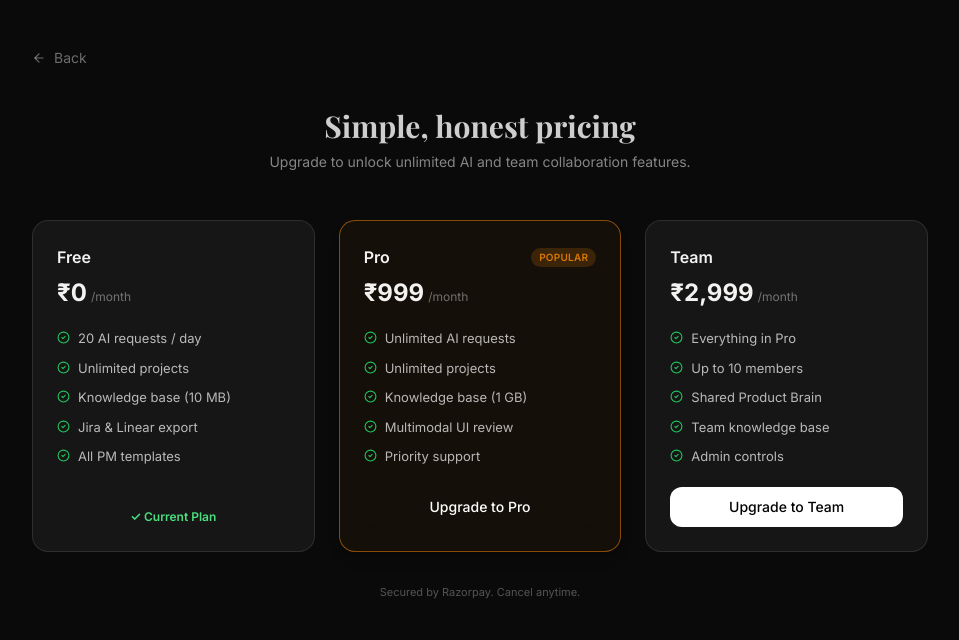
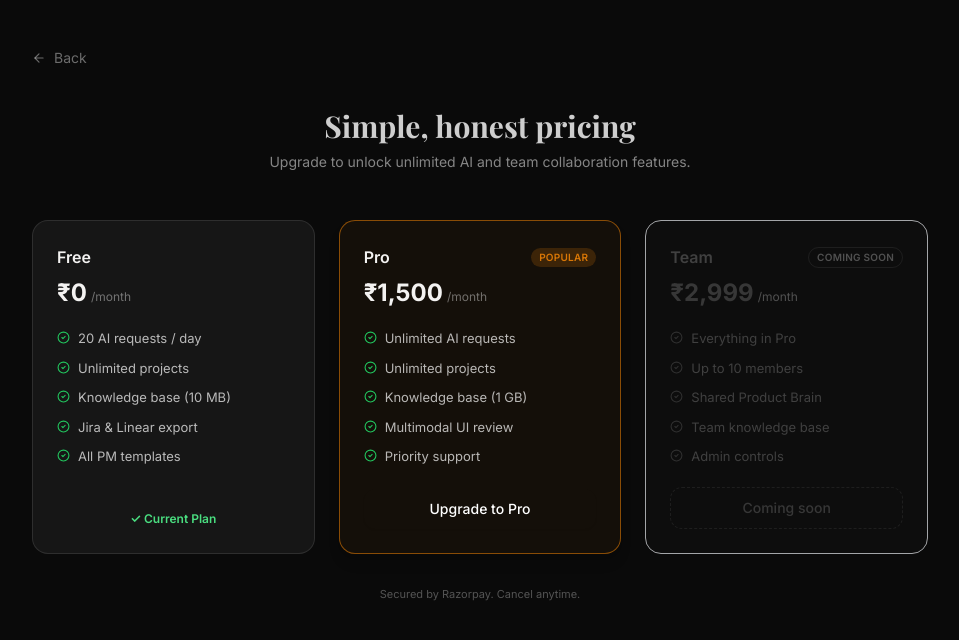
Before and after one commit to Readyaddy/Pmind, a Next.js app in the folder cursor-for-pms/: page /billing in a window 1280 px wide. Shown: the top 640 px of the page, without its empty margins (160-1119 px from the left). Built offline with nearby package versions, Linux system fonts and the light colour scheme; no server answers; a web font is replaced by a local one.

Commit message:
added new ui things

```diff
--- a/cursor-for-pms/src/app/billing/page.tsx
+++ b/cursor-for-pms/src/app/billing/page.tsx
@@ -21,11 +21,12 @@ const PLANS = [
     cta: "Current Plan",
     disabled: true,
     highlight: false,
+    comingSoon: false,
   },
   {
     id: "pro",
     name: "Pro",
-    price: "₹999",
+    price: "₹1,500",
     period: "/month",
     features: [
       "Unlimited AI requests",
@@ -37,6 +38,7 @@ const PLANS = [
     cta: "Upgrade to Pro",
     disabled: false,
     highlight: true,
+    comingSoon: false,
   },
   {
     id: "team",
@@ -50,9 +52,10 @@ const PLANS = [
       "Team knowledge base",
       "Admin controls",
     ],
-    cta: "Upgrade to Team",
-    disabled: false,
+    cta: "Coming Soon",
+    disabled: true,
     highlight: false,
+    comingSoon: true,
   },
 ];
 
@@ -79,7 +82,7 @@ function loadRazorpayScript(): Promise<boolean> {
 export default function BillingPage() {
   const { userId } = useCustomAuth();
   const router = useRouter();
-  const [subscription, setSubscription] = useState<{ plan: string; status: string } | null>(null);
+  const [subscription, setSubscription] = useState<{ plan: string; status: string; current_period_end?: string | null } | null>(null);
   const [loading, setLoading] = useState(false);
   const [error, setError] = useState<string | null>(null);
   const API = process.env.NEXT_PUBLIC_API_URL;
@@ -218,31 +221,42 @@ export default function BillingPage() {
           {PLANS.map((plan) => (
             <div
               key={plan.id}
-              className={`rounded-2xl border p-6 flex flex-col gap-5 ${
-                plan.highlight
+              className={`rounded-2xl border p-6 flex flex-col gap-5 relative ${
+                plan.comingSoon
+                  ? "border-black/8 dark:border-white/8 bg-white/40 dark:bg-white/[0.02] opacity-70"
+                  : plan.highlight
                   ? "border-amber-400 dark:border-amber/60 bg-amber-50/50 dark:bg-amber/5 shadow-lg"
                   : "border-black/10 dark:border-white/10 bg-white/60 dark:bg-white/5"
               }`}
             >
               <div>
                 <div className="flex items-center justify-between mb-1">
-                  <h2 className="font-semibold text-black dark:text-ivory">{plan.name}</h2>
+                  <h2 className={`font-semibold ${plan.comingSoon ? "text-black/40 dark:text-white/30" : "text-black dark:text-ivory"}`}>
+                    {plan.name}
+                  </h2>
                   {plan.highlight && (
                     <span className="text-[10px] bg-amber-200 dark:bg-amber/20 text-amber-800 dark:text-amber px-2 py-0.5 rounded-full font-semibold uppercase tracking-wide">
                       Popular
                     </span>
                   )}
+                  {plan.comingSoon && (
+                    <span className="text-[10px] bg-black/6 dark:bg-white/8 text-black/40 dark:text-white/40 px-2 py-0.5 rounded-full font-semibold uppercase tracking-wide border border-black/8 dark:border-white/10">
+                      Coming soon
+                    </span>
+                  )}
                 </div>
                 <div className="flex items-baseline gap-1 mt-2">
-                  <span className="text-2xl font-bold text-black dark:text-ivory">{plan.price}</span>
+                  <span className={`text-2xl font-bold ${plan.comingSoon ? "text-black/30 dark:text-white/25" : "text-black dark:text-ivory"}`}>
+                    {plan.price}
+                  </span>
                   <span className="text-xs text-black/40 dark:text-white/40">{plan.period}</span>
                 </div>
               </div>
 
               <ul className="flex flex-col gap-2.5 flex-1">
                 {plan.features.map((f) => (
-                  <li key={f} className="flex items-start gap-2 text-[13px] text-black/70 dark:text-white/70">
-                    <CheckCircle2 size={13} className="text-green-500 mt-0.5 flex-shrink-0" />
+                  <li key={f} className={`flex items-start gap-2 text-[13px] ${plan.comingSoon ? "text-black/35 dark:text-white/30" : "text-black/70 dark:text-white/70"}`}>
+                    <CheckCircle2 size={13} className={`mt-0.5 flex-shrink-0 ${plan.comingSoon ? "text-black/20 dark:text-white/20" : "text-green-500"}`} />
                     {f}
                   </li>
                 ))}
@@ -253,6 +267,11 @@ export default function BillingPage() {
                   <span className="text-xs font-semibold text-green-600 dark:text-green-400">
                     ✓ Current Plan
                   </span>
+                  {plan.id !== "free" && subscription?.current_period_end && (
+                    <p className="text-[11px] text-black/35 dark:text-white/30 mt-1.5">
+                      Renews {new Date(subscription.current_period_end).toLocaleDateString("en-IN", { day: "numeric", month: "short", year: "numeric" })}
+                    </p>
+                  )}
                   {plan.id !== "free" && (
                     <button
                       onClick={handleCancel}
@@ -263,6 +282,13 @@ export default function BillingPage() {
                     </button>
                   )}
                 </div>
+              ) : plan.comingSoon ? (
+                <button
+                  disabled
+                  className="py-2.5 rounded-xl text-sm font-medium bg-black/4 dark:bg-white/4 text-black/25 dark:text-white/25 cursor-not-allowed border border-dashed border-black/10 dark:border-white/10"
+                >
+                  Coming soon
+                </button>
               ) : (
                 <button
                   onClick={plan.disabled ? undefined : () => handleUpgrade(plan.id as "pro" | "team")}
--- a/cursor-for-pms/src/components/CursorChat.tsx
+++ b/cursor-for-pms/src/components/CursorChat.tsx
@@ -972,9 +972,10 @@ export default function CursorChat() {
                         <span className="italic">Thinking…</span>
                       </div>
                     ) : (
-                      /* Render parts in the order they arrived — text before tool blocks,
-                         tool blocks where they appear, final text after tool results */
-                      msg.parts.map((part, i) => {
+                      <>
+                      {/* Render parts in the order they arrived — text before tool blocks,
+                         tool blocks where they appear, final text after tool results */}
+                      {msg.parts.map((part, i) => {
                         if (part.kind === "tool") {
                           if (part.call.name === "render_ui") {
                             const uiStatus: "running" | "done" | "error" =
@@ -1044,7 +1045,30 @@ export default function CursorChat() {
                         }
 
                         return null;
-                      })
+                      })}
+
+                      {/* Streaming phase indicator — shown after parts while stream is in-flight */}
+                      {isStreaming && msg.id === messages[messages.length - 1]?.id && (() => {
+                        const lastPart = msg.parts[msg.parts.length - 1];
+                        let label: string | null = null;
+                        if (lastPart?.kind === "tool" && lastPart.call.status === "running") {
+                          label = `Calling ${lastPart.call.name.replace(/_/g, " ")}…`;
+                        } else if (lastPart?.kind === "tool" && lastPart.call.status === "done") {
+                          label = "Processing…";
+                        }
+                        if (!label) return null;
+                        return (
+                          <div className="flex items-center gap-2 py-1 text-[11.5px] text-black/40 dark:text-white/35">
+                            <span className="flex gap-1">
+                              <span className="w-1.5 h-1.5 rounded-full bg-amber-500/50 animate-bounce [animation-delay:0ms]" />
+                              <span className="w-1.5 h-1.5 rounded-full bg-amber-500/50 animate-bounce [animation-delay:160ms]" />
+                              <span className="w-1.5 h-1.5 rounded-full bg-amber-500/50 animate-bounce [animation-delay:320ms]" />
+                            </span>
+                            <span className="italic">{label}</span>
+                          </div>
+                        );
+                      })()}
+                      </>
                     )}
 
                     {/* Deduplicated sources after all content */}
```
Also changed, not shown: 1 other file (tests, documents, lock files or other folders).
